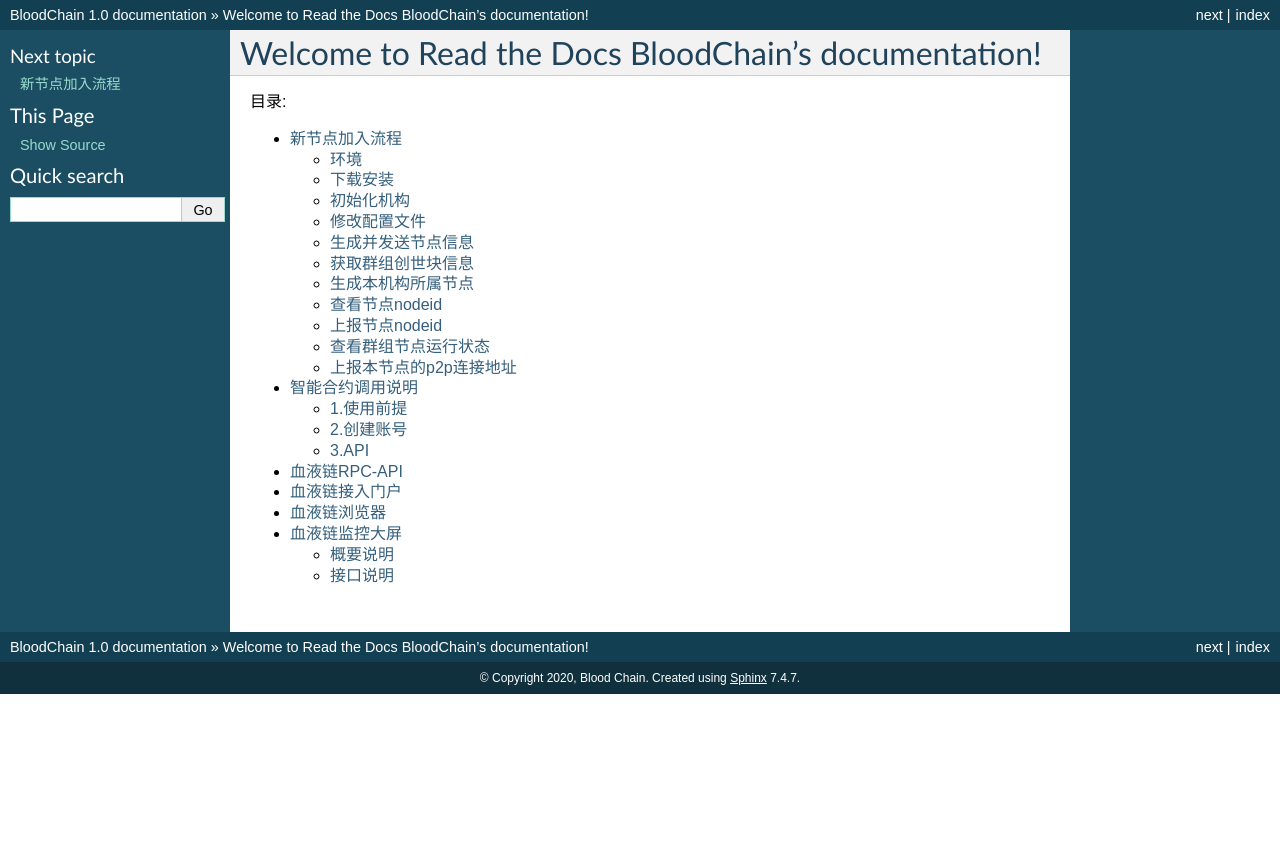
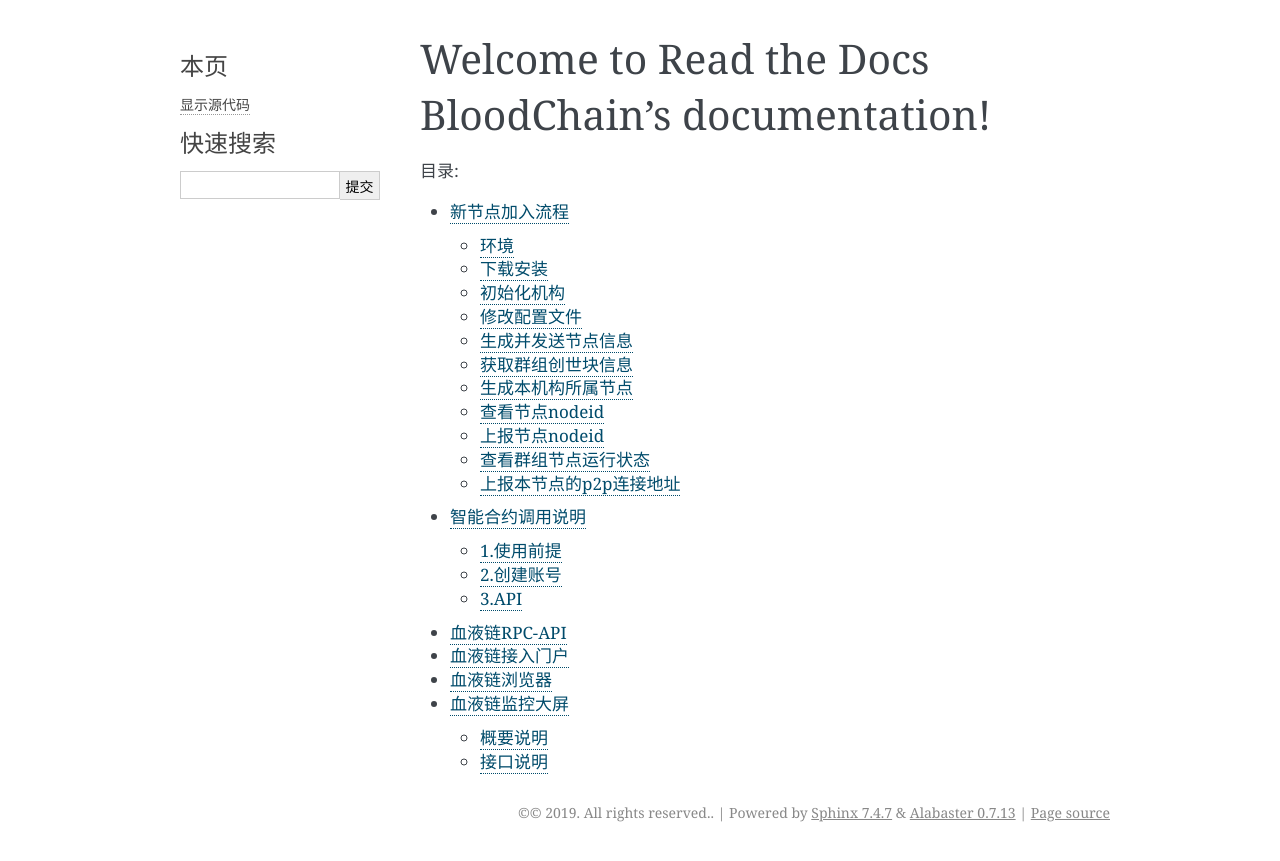
Before and after one commit to EvansX/blood-chain-api, a Sphinx documentation site: the page built from docs/index.rst, in a window 1280 px wide. Shown: the top 861 px of the page. Built offline with Sphinx 7.4.7, drawn with Linux system fonts in a browser that asks for light colours; part of the change alters nothing that is shown.

```diff
--- a/docs/conf.py
+++ b/docs/conf.py
@@ -1,7 +1,7 @@
 # -*- coding: utf-8 -*-
 #
-# Read the Docs Template documentation build configuration file, created by
-# sphinx-quickstart on Tue Aug 26 14:19:49 2014.
+# Test documentation build configuration file, created by
+# sphinx-quickstart on Sat Feb  7 20:09:23 2015.
 #
 # This file is execfile()d with the current directory set to its
 # containing dir.
@@ -14,10 +14,59 @@
 
 import sys
 import os
+import shlex
+
+#sys.path.insert(0, os.path.abspath('..'))
+import sphinx_rtd_theme
 from recommonmark.parser import CommonMarkParser
+from recommonmark.transform import AutoStructify
+
+DOC_SOURCES_DIR = os.path.dirname(os.path.abspath(__file__))
+PROJECT_ROOT_DIR = os.path.dirname(os.path.dirname(DOC_SOURCES_DIR))
+sys.path.insert(0, DOC_SOURCES_DIR)
+print('PROJECT_ROOT_DIR', PROJECT_ROOT_DIR)
+
+# If runs on ReadTheDocs environment
+on_rtd = os.environ.get('READTHEDOCS', None) == 'True'
+
+# Hack for lacking git-lfs support ReadTheDocs
+# if on_rtd:
+#     print('Fetching files with git_lfs')
+
+#     import git_lfs
+#     try:
+#         from urllib.error import HTTPError
+#     except ImportError:
+#         from urllib2 import HTTPError
+
+#     _fetch_urls = git_lfs.fetch_urls
+#     def _patched_fetch_urls(lfs_url, oid_list):
+#         """Hack git_lfs library that sometimes makes too big requests"""
+#         objects = []
+
+#         try:
+#             objects.extend(_fetch_urls(lfs_url, oid_list))
+#         except HTTPError as err:
+#             if err.code != 413:
+#                 raise
+#             print("LFS: request entity too large, splitting in half")
+#             objects.extend(_patched_fetch_urls(lfs_url, oid_list[:len(oid_list) // 2]))
+#             objects.extend(_patched_fetch_urls(lfs_url, oid_list[len(oid_list) // 2:]))
+
+#         return objects
+
+#     git_lfs.fetch_urls = _patched_fetch_urls
+#     git_lfs.fetch(DOC_SOURCES_DIR)
+
+
+
+# The suffix of source filenames.
 source_parsers = {
-  '.md': CommonMarkParser,
+	'.md': 'recommonmark.parser.CommonMarkParser',
 }
+source_suffix = ['.rst', '.md']
+
+
 
 # If extensions (or modules to document with autodoc) are in another directory,
 # add these directories to sys.path here. If the directory is relative to the
@@ -32,13 +81,17 @@ source_parsers = {
 # Add any Sphinx extension module names here, as strings. They can be
 # extensions coming with Sphinx (named 'sphinx.ext.*') or your custom
 # ones.
-extensions = []
+extensions = [
+  'sphinx_markdown_tables',
+  'sphinx_copybutton',
+  'sphinxcontrib.mermaid',
+
+]
 
 # Add any paths that contain templates here, relative to this directory.
 templates_path = ['_templates']
 
-# The suffix of source filenames.
-source_suffix = ['.rst', '.md']
+
 
 # The encoding of source files.
 #source_encoding = 'utf-8-sig'
@@ -47,21 +100,26 @@ source_suffix = ['.rst', '.md']
 master_doc = 'index'
 
 # General information about the project.
-project = u'BloodChain'
-copyright = u'2020, Blood Chain'
+project = u'WeBASE'
+copyright = u'© 2019. All rights reserved.'
+author = u'WeBankFinTech'
 
 # The version info for the project you're documenting, acts as replacement for
 # |version| and |release|, also used in various other places throughout the
 # built documents.
 #
 # The short X.Y version.
-version = '1.0'
+version = '1.2'
 # The full version, including alpha/beta/rc tags.
-release = '1.0'
+release = 'v1.2.3'
 
 # The language for content autogenerated by Sphinx. Refer to documentation
 # for a list of supported languages.
+#
+# This is also used if you do content translation via gettext catalogs.
+# Usually you set "language" from the command line for these cases.
 #language = None
+language = 'zh_CN'
 
 # There are two options for replacing |today|: either, you set today to some
 # non-false value, then it is used:
@@ -102,7 +160,18 @@ pygments_style = 'sphinx'
 
 # The theme to use for HTML and HTML Help pages.  See the documentation for
 # a list of builtin themes.
-html_theme = 'default'
+html_theme_options = {'navigation_depth': 4,}
+using_rtd_theme = True
+html_theme_path = [sphinx_rtd_theme.get_html_theme_path()]
+todo_include_todos = True
+
+# VCS options: https://docs.readthedocs.io/en/latest/vcs.html#github
+html_context = {
+    "display_github": True, # Integrate GitHub
+    "github_repo": "WeBASE-DOC", # Repo name
+    "github_version": "master", # Version
+    "conf_py_path": "/", # Path in the checkout to the docs root
+}
 
 # Theme options are theme-specific and customize the look and feel of a theme
 # further.  For a list of options available for each theme, see the
@@ -157,13 +226,13 @@ html_static_path = ['_static']
 #html_domain_indices = True
 
 # If false, no index is generated.
-#html_use_index = True
+html_use_index = True
 
 # If true, the index is split into individual pages for each letter.
 #html_split_index = False
 
 # If true, links to the reST sources are added to the pages.
-#html_show_sourcelink = True
+html_show_sourcelink = True
 
 # If true, "Created using Sphinx" is shown in the HTML footer. Default is True.
 #html_show_sphinx = True
@@ -179,29 +248,66 @@ html_static_path = ['_static']
 # This is the file name suffix for HTML files (e.g. ".xhtml").
 #html_file_suffix = None
 
+# Language to be used for generating the HTML full-text search index.
+# Sphinx supports the following languages:
+#   'da', 'de', 'en', 'es', 'fi', 'fr', 'hu', 'it', 'ja'
+#   'nl', 'no', 'pt', 'ro', 'ru', 'sv', 'tr'
+#html_search_language = 'en'
+html_search_language = 'zh'
+
+# A dictionary with options for the search language support, empty by default.
+# Now only 'ja' uses this config value
+#html_search_options = {'type': 'default'}
+
+# The name of a javascript file (relative to the configuration directory) that
+# implements a search results scorer. If empty, the default will be used.
+#html_search_scorer = 'scorer.js'
+
 # Output file base name for HTML help builder.
-htmlhelp_basename = 'BloodChainDocs'
-
+htmlhelp_basename = 'WeBASE_doc'
 
 # -- Options for LaTeX output ---------------------------------------------
 
+#latex_engine = 'pdflatex'
+latex_engine = 'xelatex'
+latex_use_xindy = False
 latex_elements = {
 # The paper size ('letterpaper' or 'a4paper').
-#'papersize': 'letterpaper',
+'papersize': 'a4paper',
 
 # The font size ('10pt', '11pt' or '12pt').
-#'pointsize': '10pt',
+'pointsize': '10pt',
 
 # Additional stuff for the LaTeX preamble.
 #'preamble': '',
+'preamble': r'''
+\hypersetup{unicode=true}
+\usepackage{CJKutf8}
+\DeclareUnicodeCharacter{00A0}{~}
+\DeclareUnicodeCharacter{2203}{\ensuremath{\exists}}
+\DeclareUnicodeCharacter{2200}{\ensuremath{\forall}}
+\DeclareUnicodeCharacter{2286}{\ensuremath{\subseteq}}
+\DeclareUnicodeCharacter{2713}{x}
+\DeclareUnicodeCharacter{27FA}{\ensuremath{\Longleftrightarrow}}
+\DeclareUnicodeCharacter{221A}{\ensuremath{\sqrt{}}}
+\DeclareUnicodeCharacter{221B}{\ensuremath{\sqrt[3]{}}}
+\DeclareUnicodeCharacter{2295}{\ensuremath{\oplus}}
+\DeclareUnicodeCharacter{2297}{\ensuremath{\otimes}}
+\begin{CJK}{UTF8}{gbsn}
+\AtEndDocument{\end{CJK}}
+''',
+# Latex figure (float) alignment
+#'figure_align': 'htbp',
 }
+
+
 
 # Grouping the document tree into LaTeX files. List of tuples
 # (source start file, target name, title,
 #  author, documentclass [howto, manual, or own class]).
 latex_documents = [
-  ('index', 'ReadtheDocsTemplate.tex', u'Read the Docs Template Documentation',
-   u'Read the Docs', 'manual'),
+  (master_doc, 'WeBASE.tex', u'WeBASE Documentation',
+   u'WeBankFinTech', 'manual'),
 ]
 
 # The name of an image file (relative to this directory) to place at the top of
@@ -230,8 +336,8 @@ latex_documents = [
 # One entry per manual page. List of tuples
 # (source start file, name, description, authors, manual section).
 man_pages = [
-    ('index', 'readthedocstemplate', u'Read the Docs Template Documentation',
-     [u'Read the Docs'], 1)
+    (master_doc, 'WeBASE', u'WeBASE Documentation',
+     [author], 1)
 ]
 
 # If true, show URL addresses after external links.
@@ -244,8 +350,8 @@ man_pages = [
 # (source start file, target name, title, author,
 #  dir menu entry, description, category)
 texinfo_documents = [
-  ('index', 'ReadtheDocsTemplate', u'Read the Docs Template Documentation',
-   u'Read the Docs', 'ReadtheDocsTemplate', 'One line description of project.',
+  (master_doc, 'WeBASE', u'WeBASE Documentation',
+   author, 'WeBankFinTech', 'documents of WeBASE',
    'Miscellaneous'),
 ]
 
@@ -260,3 +366,18 @@ texinfo_documents = [
 
 # If true, do not generate a @detailmenu in the "Top" node's menu.
 #texinfo_no_detailmenu = False
+
+# Markdown support
+
+
+github_doc_root = 'https://github.com/rtfd/recommonmark/tree/master/doc/'
+def setup(app):
+    app.add_config_value('recommonmark_config', {
+        'url_resolver': lambda url: github_doc_root + url,
+        'auto_toc_tree_section': 'Contents',
+        'enable_eval_rst': True,
+        'enable_auto_doc_ref': True,
+	}, True)
+
+    app.add_transform(AutoStructify)
+    app.add_stylesheet('css/custom.css')
```
